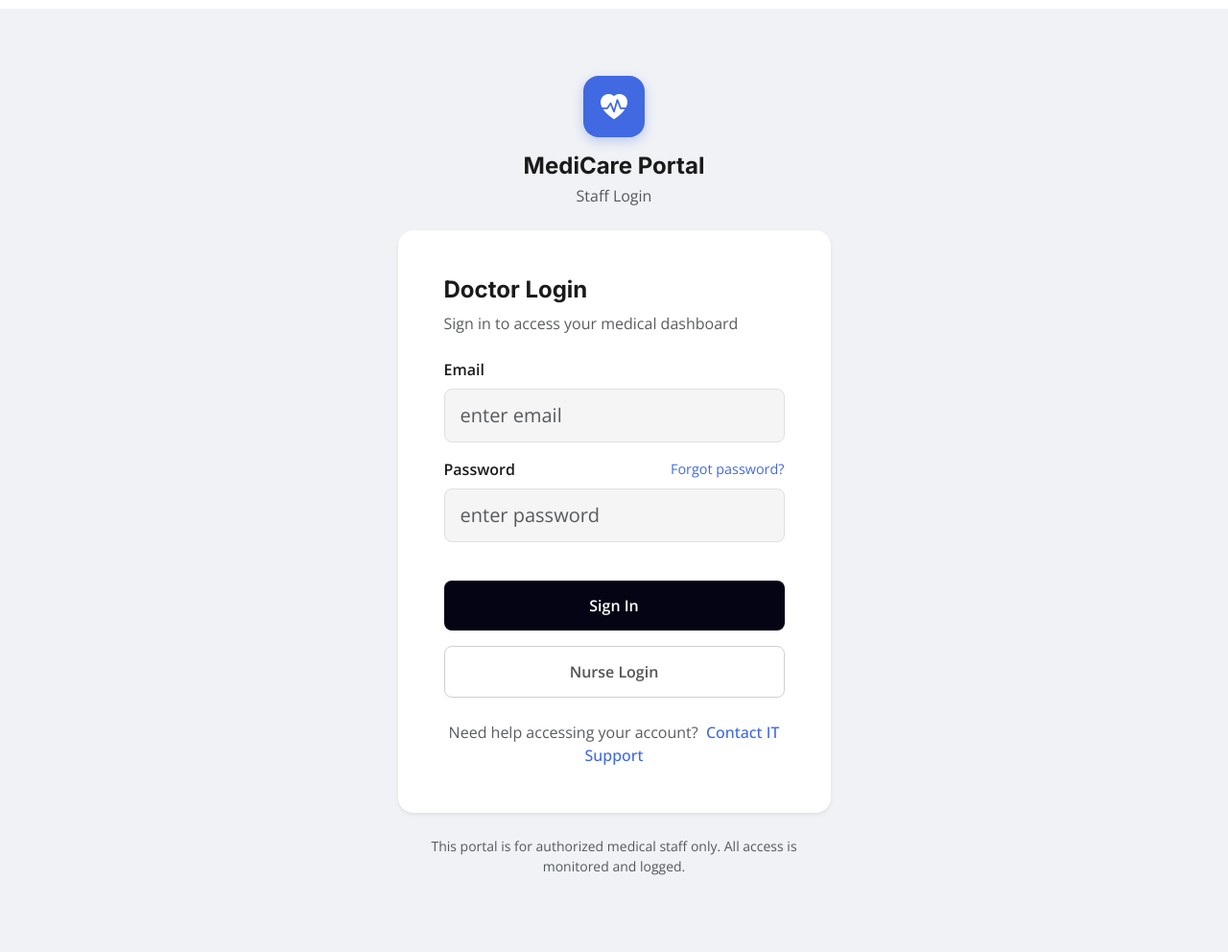
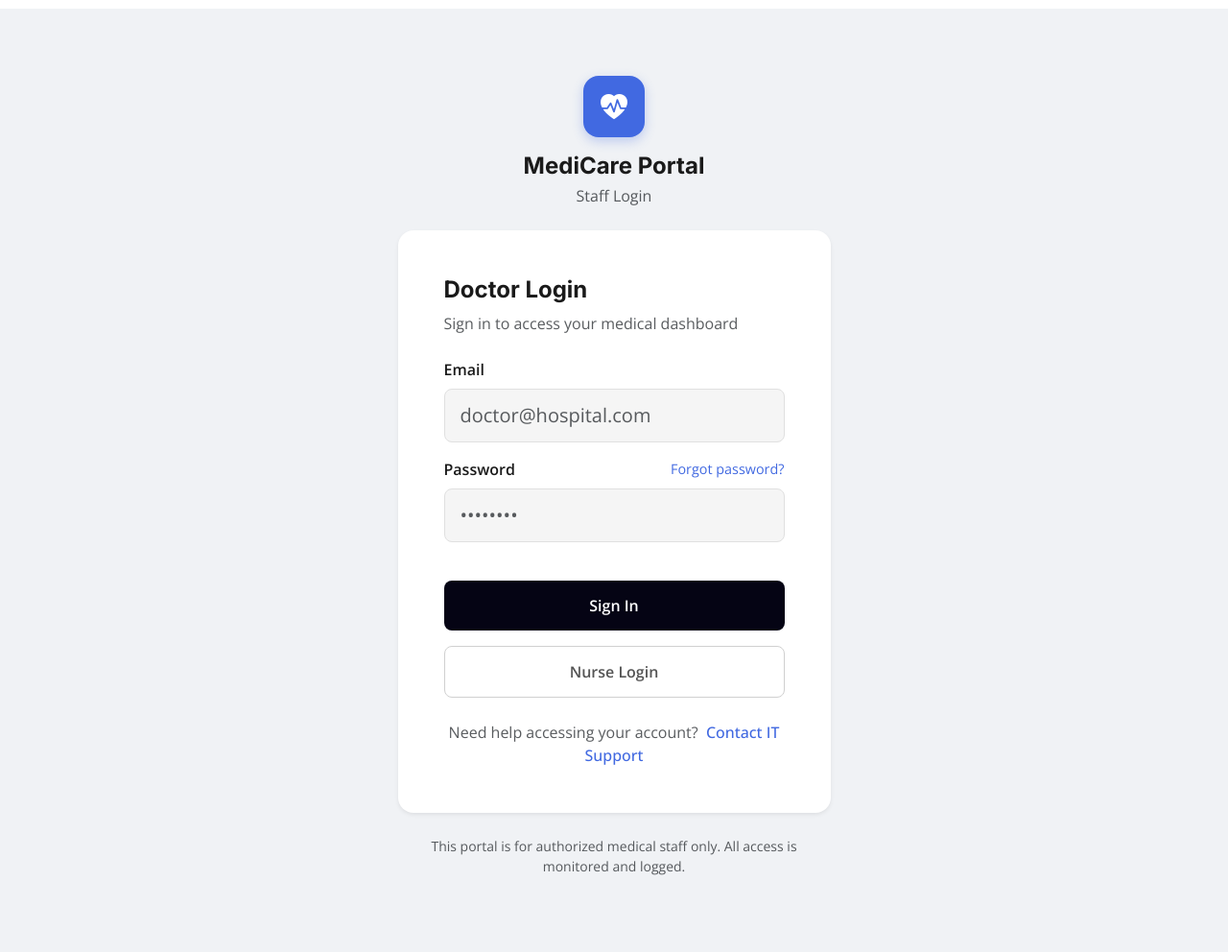
Before and after one commit to SamuelKirojan/Canteen, a PHP site: template app/views/auth/account.php in a window 1280 px wide. Shown: the part 81-1073 px from the top of the page at 96% size. Run offline with PHP 8.4, Linux system fonts and the light colour scheme; the template is opened without the code that fills it, so the values that code supplies are empty.

Commit message:
revisi doctor/nurse

```diff
--- a/app/views/auth/account.php
+++ b/app/views/auth/account.php
@@ -55,7 +55,7 @@ $success = $success ?? '';
                   <div class="mb-3">
                     <label class="form-label fw-semibold mb-2" style="color:#1a1a1a;">Email</label>
                     <input type="email" name="email" class="form-control form-control-lg"
-                           placeholder="enter email" required
+                           placeholder="doctor@hospital.com" required
                            style="background:#f5f5f5; border:1px solid #e0e0e0; border-radius:.5rem; padding:.75rem 1rem;">
                   </div>
 
@@ -65,12 +65,12 @@ $success = $success ?? '';
                       <a href="#" class="text-decoration-none" style="color:#4169E1; font-size:.9rem;">Forgot password?</a>
                     </div>
                     <input type="password" name="password" class="form-control form-control-lg"
-                           placeholder="enter password" required
+                           placeholder="••••••••" required
                            style="background:#f5f5f5; border:1px solid #e0e0e0; border-radius:.5rem; padding:.75rem 1rem;">
                   </div>
 
                   <button type="submit"
-                          class="btn btn-dark w-100 fw-semibold text-white"
+                          class="btn w-100 fw-semibold text-white"
                           style="background:#050414; border:none; border-radius:.5rem; padding:.875rem 0; font-size:1rem; margin-top:1.5rem;">
                     Sign In
                   </button>
@@ -104,7 +104,7 @@ $success = $success ?? '';
                   <div class="mb-3">
                     <label class="form-label fw-semibold mb-2" style="color:#1a1a1a;">Email</label>
                     <input type="email" name="email" class="form-control form-control-lg"
-                           placeholder="enter email" required
+                           placeholder="nurse@hospital.com" required
                            style="background:#f5f5f5; border:1px solid #e0e0e0; border-radius:.5rem; padding:.75rem 1rem;">
                   </div>
 
@@ -114,12 +114,12 @@ $success = $success ?? '';
                       <a href="#" class="text-decoration-none" style="color:#4169E1; font-size:.9rem;">Forgot password?</a>
                     </div>
                     <input type="password" name="password" class="form-control form-control-lg"
-                           placeholder="enter password" required
+                           placeholder="••••••••" required
                            style="background:#f5f5f5; border:1px solid #e0e0e0; border-radius:.5rem; padding:.75rem 1rem;">
                   </div>
 
                   <button type="submit"
-                          class="btn btn-dark w-100 fw-semibold text-white"
+                          class="btn w-100 fw-semibold text-white"
                           style="background:#050414; border:none; border-radius:.5rem; padding:.875rem 0; font-size:1rem; margin-top:1.5rem;">
                     Sign In
                   </button>
```
